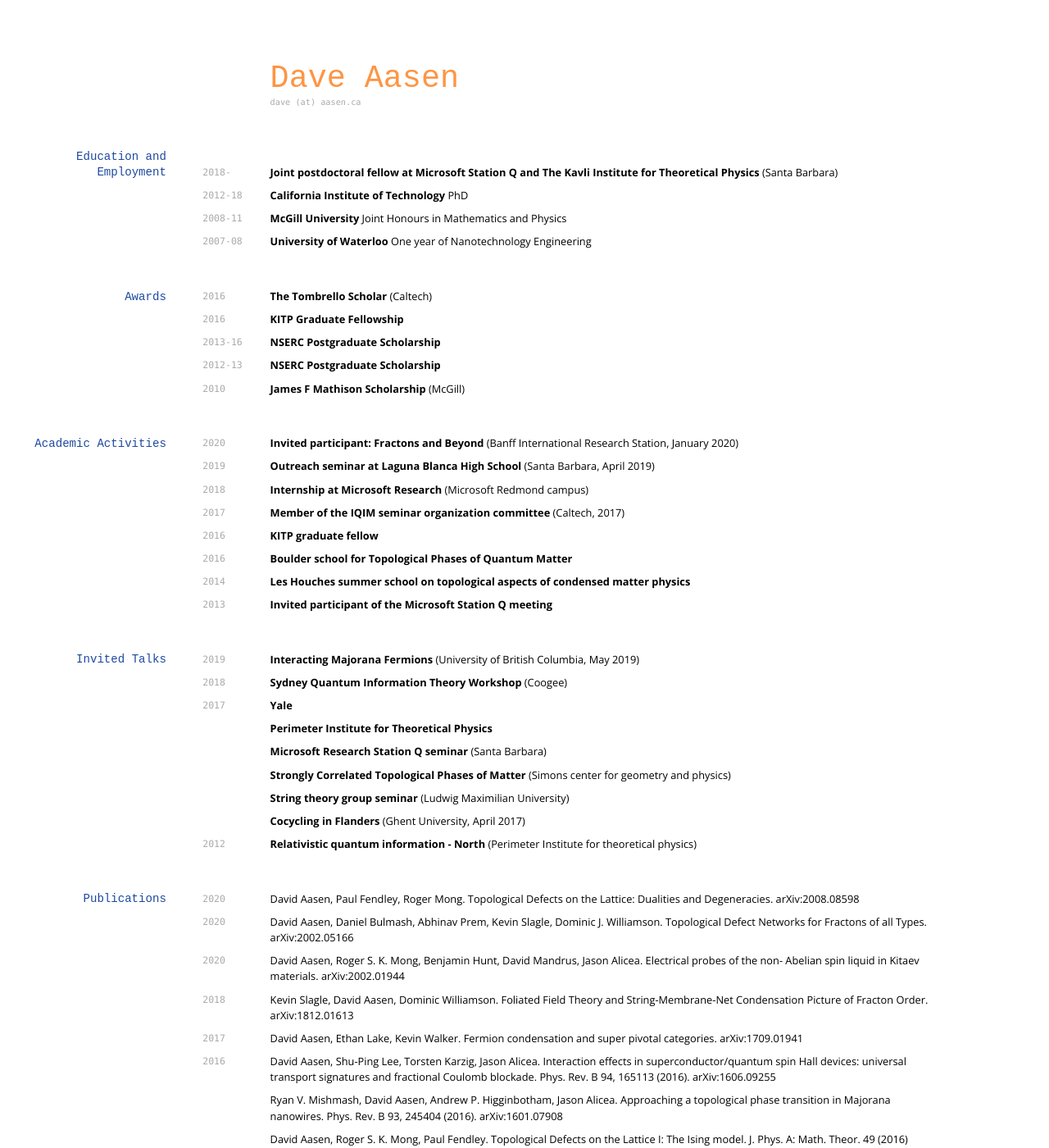
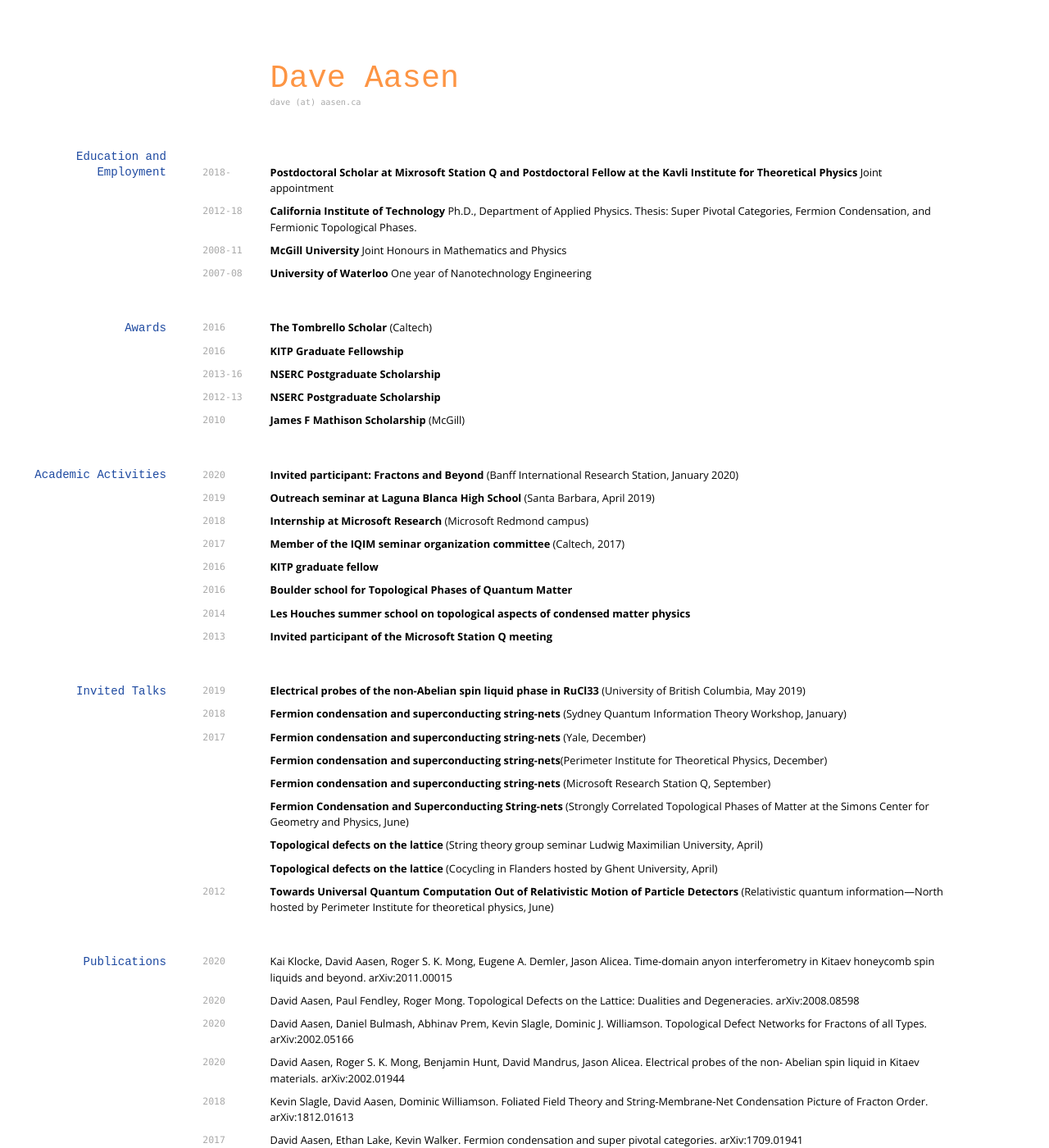
Before and after one commit to davidaasen/davidaasen.github.io, a Jekyll site: the page built from CV.md, in a window 1280 px wide and 1400 px high. Shown: the whole window at 82% size. Built offline with Jekyll 4.4.1, drawn with Linux system fonts in a browser that asks for light colours; nearby versions of some CDN libraries.

Commit message:
Update CV.md

```diff
--- a/CV.md
+++ b/CV.md
@@ -12,10 +12,10 @@ title: David Aasen's CV
 ## Education and Employment
 
 `2018-`
-__Joint postdoctoral fellow at Microsoft Station Q and The Kavli Institute for Theoretical Physics__ (Santa Barbara)
+__Postdoctoral Scholar at Mixrosoft Station Q and Postdoctoral Fellow at the Kavli Institute for Theoretical Physics__ Joint appointment
 
 `2012-18`
-__California Institute of Technology__ PhD
+__California Institute of Technology__ Ph.D., Department of Applied Physics. Thesis: Super Pivotal Categories, Fermion Condensation, and Fermionic Topological Phases.
 
 `2008-11`
 __McGill University__ Joint Honours in Mathematics and Physics
@@ -70,30 +70,33 @@ __Invited participant of the Microsoft Station Q meeting__
 ## Invited Talks
 
 `2019`
-__Interacting Majorana Fermions__ (University of British Columbia, May 2019)
+__Electrical probes of the non-Abelian spin liquid phase in RuCl3<sub>3</sub>__ (University of British Columbia, May 2019)
 
 `2018`
-__Sydney Quantum Information Theory Workshop__ (Coogee)
+__Fermion condensation and superconducting string-nets__ (Sydney Quantum Information Theory Workshop, January)
 
 `2017`
-__Yale__
+__Fermion condensation and superconducting string-nets__ (Yale, December)
 
-__Perimeter Institute for Theoretical Physics__
+__Fermion condensation and superconducting string-nets__(Perimeter Institute for Theoretical Physics, December)
 
-__Microsoft Research Station Q seminar__ (Santa Barbara)
+__Fermion condensation and superconducting string-nets__ (Microsoft Research Station Q, September)
 
-__Strongly Correlated Topological Phases of Matter__ (Simons center for geometry and physics)
+__Fermion Condensation and Superconducting String-nets__ (Strongly Correlated Topological Phases of Matter at the Simons Center for Geometry and Physics, June)
 
-__String theory group seminar__ (Ludwig Maximilian University)
+__Topological defects on the lattice__ (String theory group seminar Ludwig Maximilian University, April)
 
-__Cocycling in Flanders__ (Ghent University, April 2017)
+__Topological defects on the lattice__ (Cocycling in Flanders hosted by Ghent University, April)
 
 `2012`
-__Relativistic quantum information - North__ (Perimeter Institute for theoretical physics)
+__Towards Universal Quantum Computation Out of Relativistic Motion of Particle Detectors__ (Relativistic quantum information---North hosted by Perimeter Institute for theoretical physics, June)
 
 ## Publications
 
 <!-- ### Journals -->
+`2020`
+Kai Klocke, David Aasen, Roger S. K. Mong, Eugene A. Demler, Jason Alicea. Time-domain anyon interferometry in Kitaev honeycomb spin liquids and beyond. [arXiv:2011.00015](https://arxiv.org/abs/2011.00015)
+
 `2020`
 David Aasen, Paul Fendley, Roger Mong. Topological Defects on the Lattice: Dualities and Degeneracies. [arXiv:2008.08598](https://arxiv.org/abs/2008.08598)
 
```
